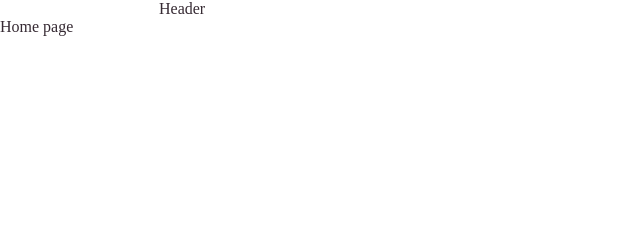
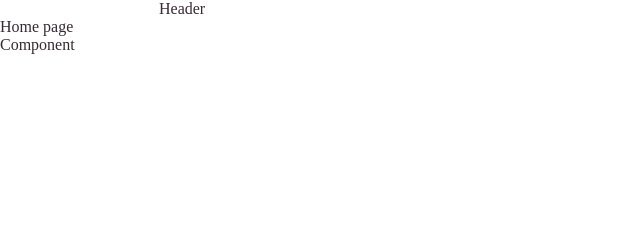
Before and after one commit to mikhailnetkachev-halolab/gatsby-starter-prismic, a Gatsby site: page / in a window 1280 px wide. Shown: the top 240 px of the page, 0-640 px from the left. Built offline with nearby package versions, Linux system fonts and the light colour scheme; Gatsby itself is replaced by a stand-in of ours.

Commit message:
Edited configuration: integrated loadable components.

```diff
--- a/package.json
+++ b/package.json
@@ -8,6 +8,10 @@
     "@babel/core": "^7.10.3",
     "@babel/plugin-proposal-optional-chaining": "^7.10.3",
     "@bumped-inc/gatsby-plugin-optional-chaining": "^1.0.0",
+    "@loadable/babel-plugin": "^5.13.0",
+    "@loadable/component": "^5.13.0",
+    "@loadable/webpack-plugin": "^5.13.0",
+    "babel-preset-gatsby": "^0.4.12",
     "classnames": "^2.2.6",
     "gatsby": "^2.23.10",
     "gatsby-image": "^2.4.8",
--- /dev/null
+++ b/src/components/organisms/Component/Component.js
@@ -0,0 +1,7 @@
+import React from 'react';
+
+const Component = () => {
+  return <div>Component</div>;
+};
+
+export default Component;
--- /dev/null
+++ b/src/components/organisms/Component/index.js
@@ -0,0 +1,3 @@
+import Component from './Component';
+
+export default Component;
--- a/src/pages/index.js
+++ b/src/pages/index.js
@@ -1,9 +1,16 @@
 import React from 'react';
+import loadable from '@loadable/component';
 
 import Layout from '@templates/Layout';
+const Component = loadable(() => import(`@organisms/Component`));
 
 const Page = () => {
-  return <Layout>Home page</Layout>;
+  return (
+    <Layout>
+      <div>Home page</div>
+      <Component />
+    </Layout>
+  );
 };
 
 export default Page;
```
Also changed, not shown: gatsby-node.js (+6 -6 lines), 2 other files.
